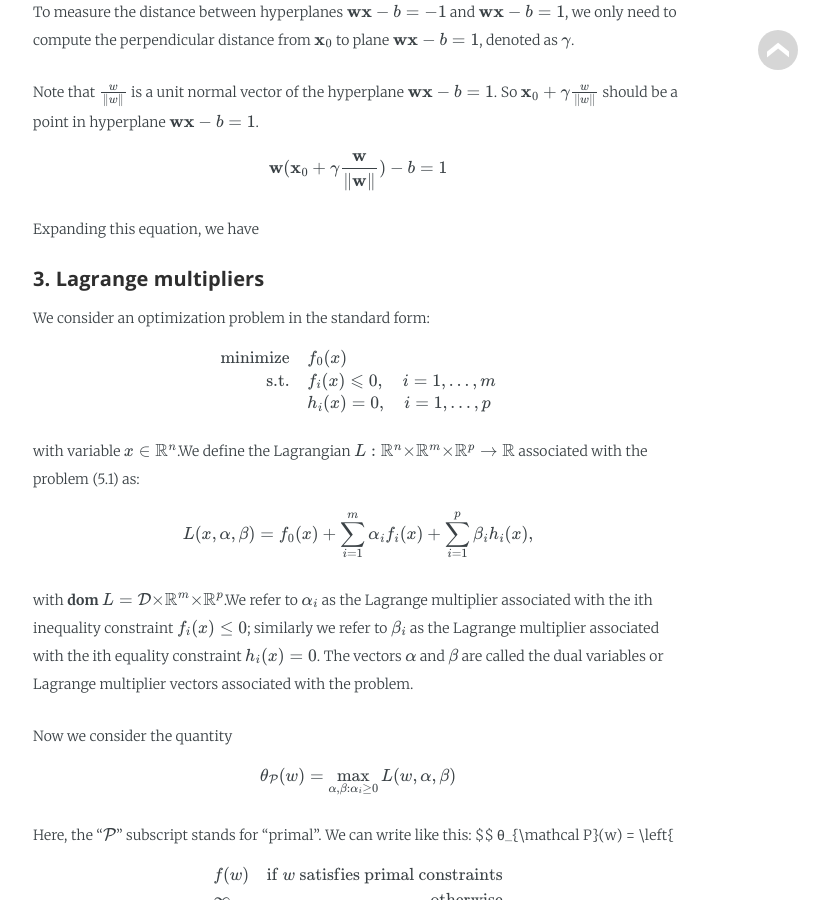
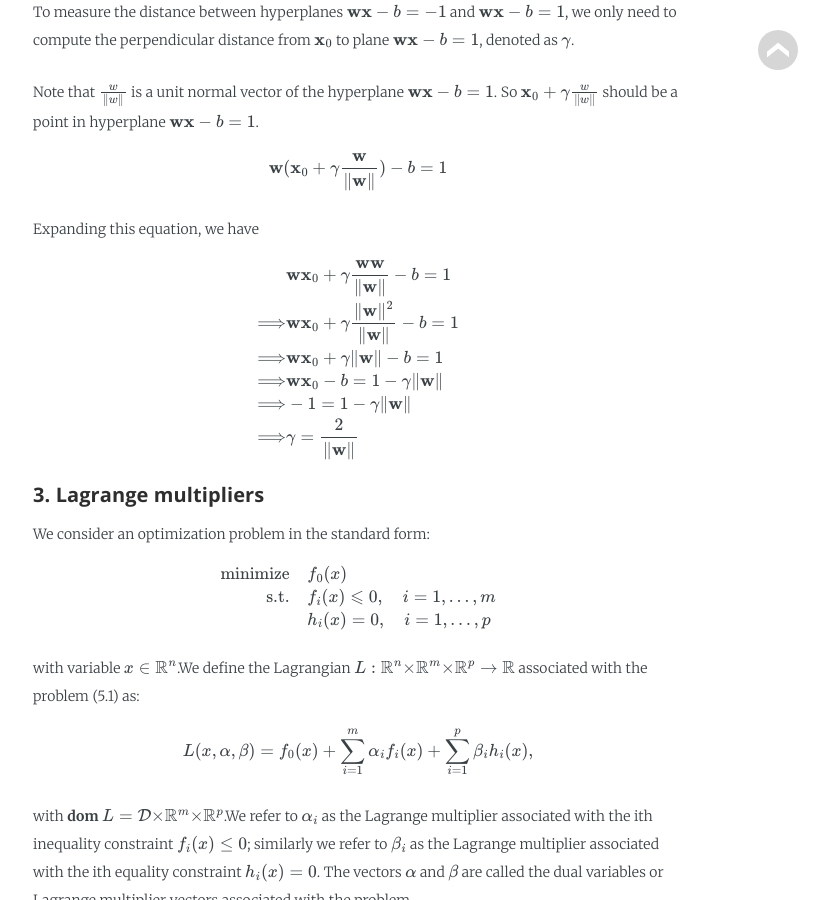
Before and after one commit to TyrionBian/tyrionbian.github.io, a Jekyll site: the page built from _posts/2020-06-09-Support Vector Machine.md, in a window 1280 px wide and 900 px high, scrolled down 3036 px. Shown: the whole window, without its empty margins (282-1111 px from the left). Built offline with Jekyll 4.4.1, drawn with Linux system fonts in a browser that asks for light colours; some web fonts are replaced; formulas are drawn with MathJax 3.

Commit message:
Update 2020-06-09-Support Vector Machine.md

```diff
--- a/_posts/2020-06-09-Support Vector Machine.md
+++ b/_posts/2020-06-09-Support Vector Machine.md
@@ -83,6 +83,18 @@ Note that $\frac{w}{\Vert w \Vert}$ is a unit normal vector of the hyperplane ${
 $$
 
 Expanding this equation, we have
+\$$
+\begin{equation}
+ \begin{aligned}
+&{\bf w}{\bf x}_0 + \gamma \frac{\bf ww}{\Vert {\bf w} \Vert} - b = 1 \newline
+\Longrightarrow &{\bf w}{\bf x}_0 + \gamma \frac{\Vert {\bf w} \Vert^2}{\Vert {\bf w} \Vert} - b = 1 \newline
+\Longrightarrow &{\bf w}{\bf x}_0 + \gamma {\Vert {\bf w} \Vert} - b = 1 \newline
+\Longrightarrow &{\bf w} {\bf x}_0 - b = 1 - \gamma {\Vert {\bf w} \Vert} \newline
+\Longrightarrow &-1 = 1 - \gamma {\Vert {\bf w} \Vert} \newline
+\Longrightarrow &\gamma = \frac{2}{\Vert {\bf w} \Vert} \newline
+ \end{aligned}
+\end{equation}
+$$
 
 #### 3. Lagrange multipliers
 We consider an optimization problem in the standard form:
```
